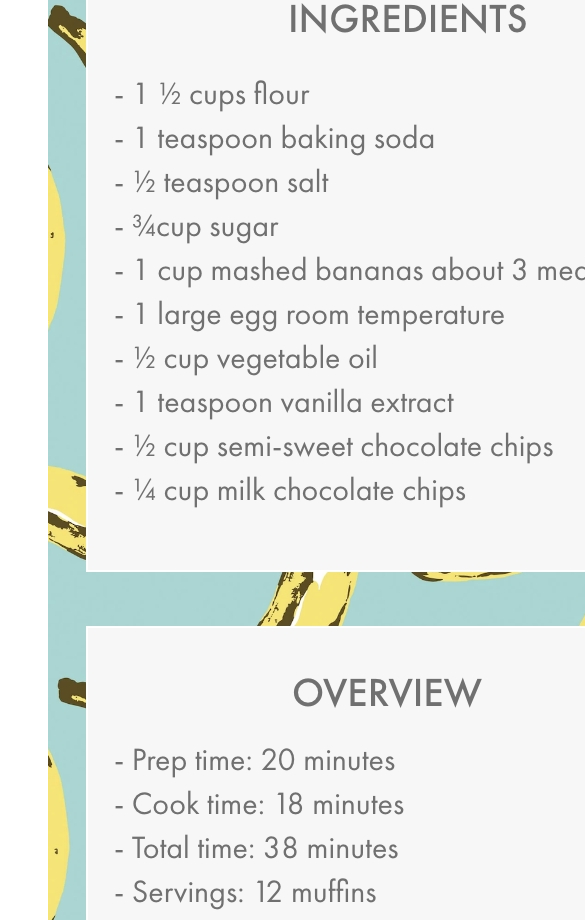
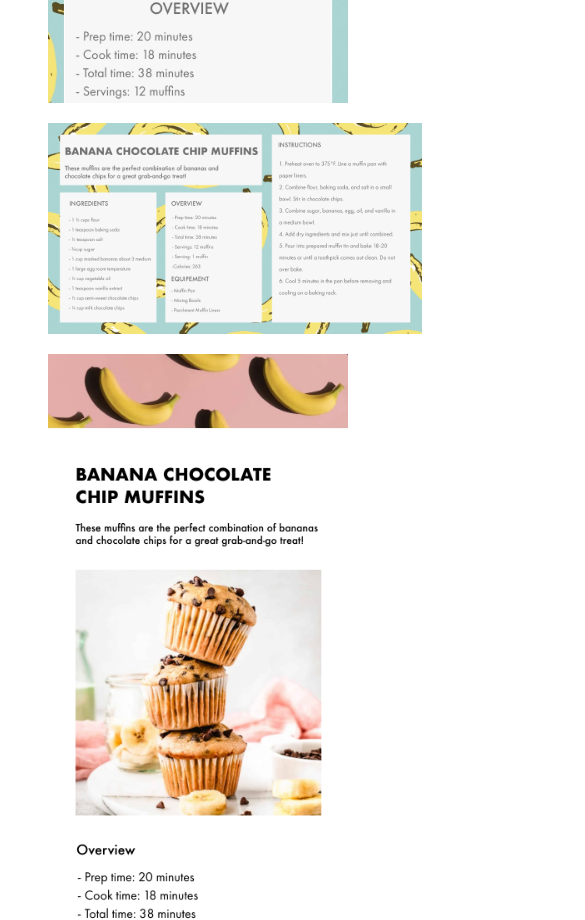
Before and after one commit to caralineo/ifspring2023, a plain HTML site: page recipe/hifi-prototypes/index.html in a window 390 px wide. Shown: the part 496-1416 px from the top of the page, 585 px wide, since content can reach past the window. Drawn offline with Linux system fonts and the light colour scheme.

Commit message:
Add files via upload

```diff
--- a/recipe/hifi-prototypes/css/styles.css
+++ b/recipe/hifi-prototypes/css/styles.css
@@ -1,7 +1,7 @@
-.webprototype {
+.mobile {
+    width: 300px;;
+}
+
+.web {
     width: 100%;
 }
-
-.prototype {
-    width: 100%;
-}
--- a/recipe/hifi-prototypes/index.html
+++ b/recipe/hifi-prototypes/index.html
@@ -2,20 +2,21 @@
 <html lang="en">
     <head>
         <title>hifi-prototypes</title>
+        <link rel="stylesheet" href="css/styles.css">
     </head>
 
-<figure class="prototypes">
-    <img src="images/MOBILE@2x.jpg" alt="prototype" class="prototype">
+<figure class="mobile">
+    <img src="images/MOBILE@2x.jpg" alt="prototype" class="mobile">
   </figure>
 
-  <figure class="webprototypes">
-    <img src="images/Web 1920 – 1@2x.jpg" alt="prototype2" class="prototype">
+  <figure class="web">
+    <img src="images/Web 1920 – 1@2x.jpg" alt="prototype2" class="web">
   </figure>
 
-  <figure class="prototypes">
-    <img src="images/MOBILE2@2x.jpg" alt="prototype3" class="prototype">
+  <figure class="mobile">
+    <img src="images/MOBILE2@2x.jpg" alt="prototype3" class="mobile">
   </figure>
 
-  <figure class="webprototypes">
-    <img src="images/Web 1920 – 2@2x.jpg" alt="prototype3" class="prototype">
+  <figure class="web">
+    <img src="images/Web 1920 – 2@2x.jpg" alt="prototype3" class="web">
   </figure>
```
